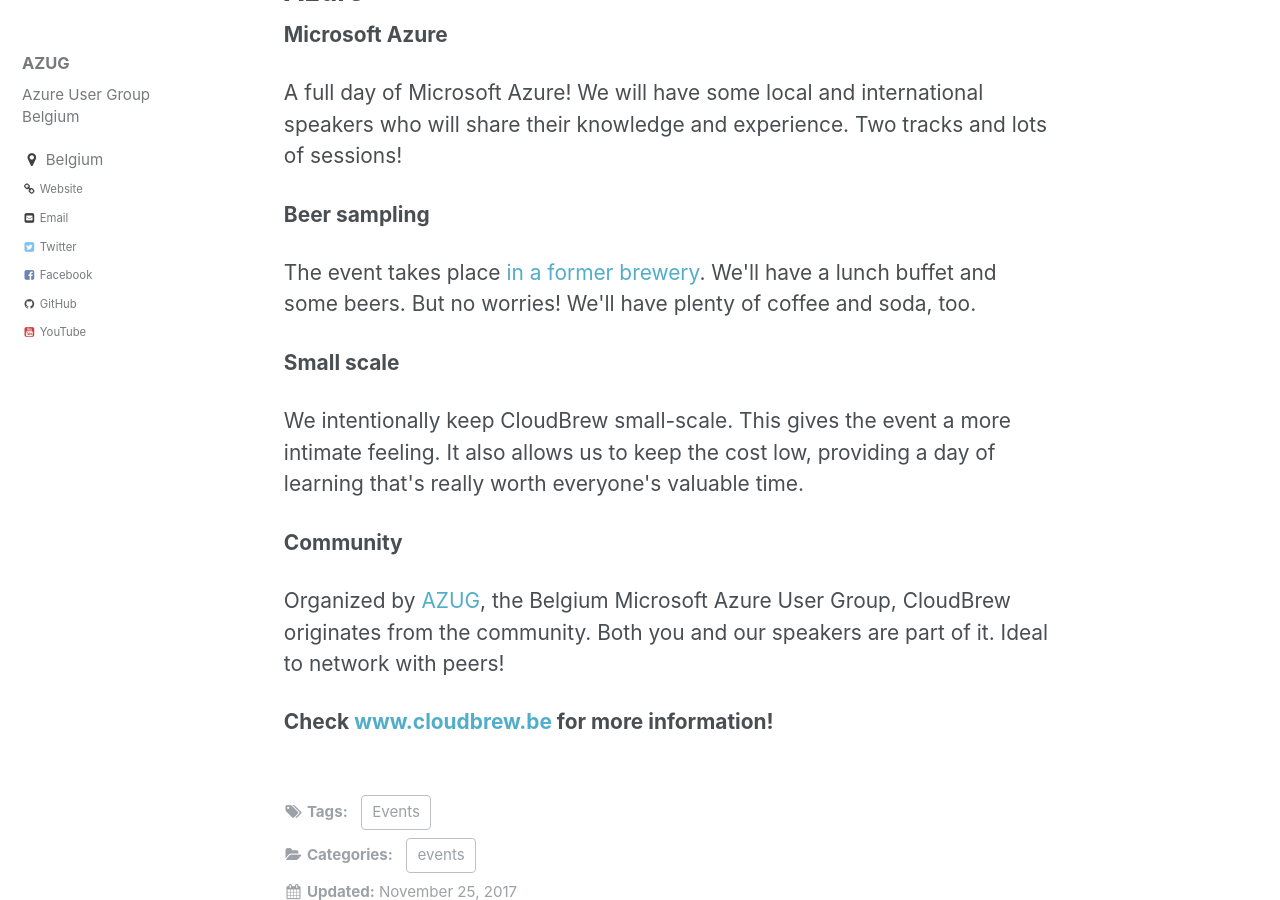
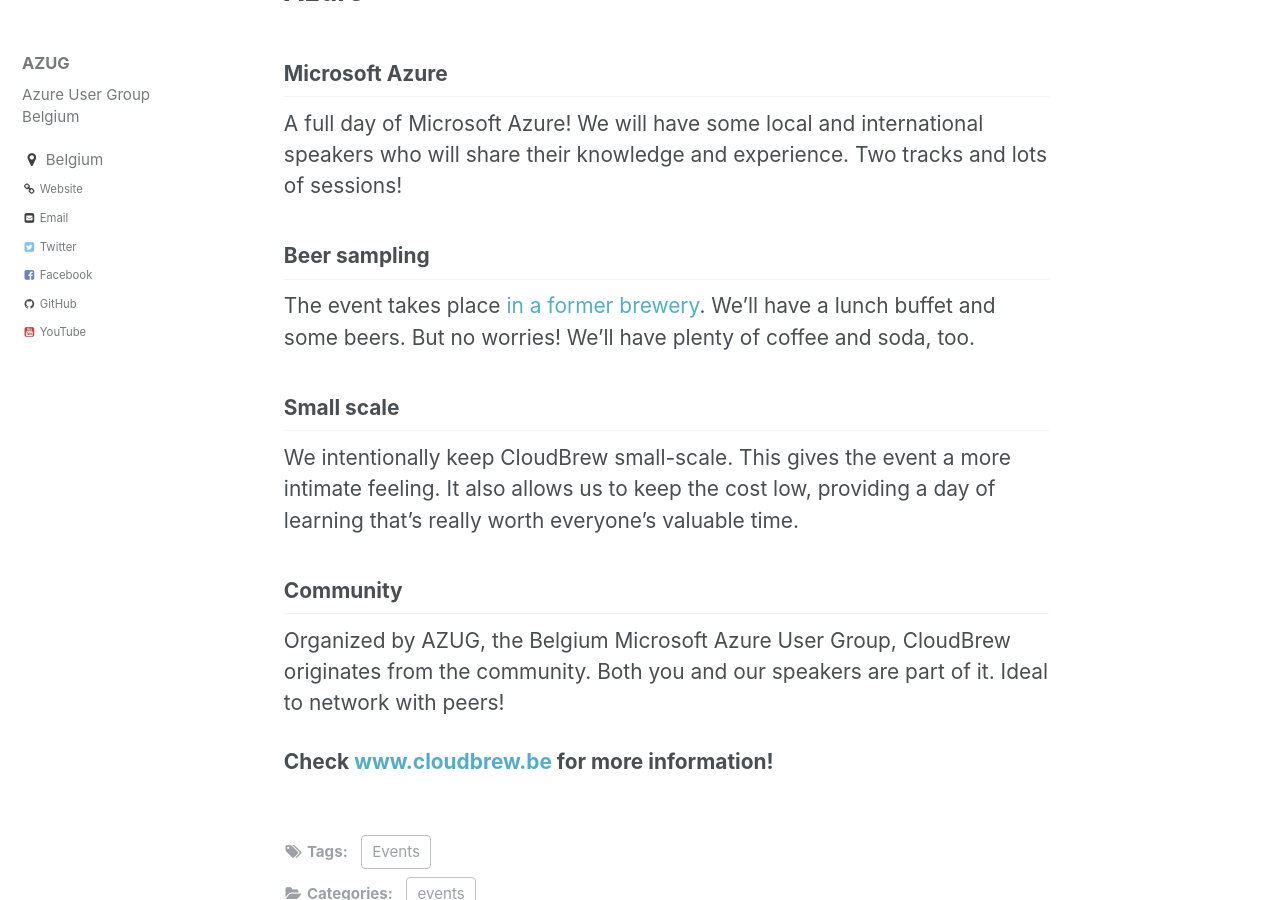
Before and after one commit to AzugBe/azugbe.github.io, a Jekyll site: the page built from _posts/events/2017-11-25---cloudbrew-2017---a-full-day-of-microsoft-azure.md, in a window 1280 px wide and 900 px high, scrolled down 259 px. Built offline with Jekyll 4.4.1, drawn with Linux system fonts in a browser that asks for light colours.

Commit message:
Markdownify CloudBrew 2017 (#21)
* Markdownify

* Remove closing tag

```diff
--- a/_posts/events/2017-11-25---cloudbrew-2017---a-full-day-of-microsoft-azure.md
+++ b/_posts/events/2017-11-25---cloudbrew-2017---a-full-day-of-microsoft-azure.md
@@ -13,12 +13,17 @@ redirect_from:
  - /events/2017-11-25---cloudbrew-2017---a-full-day-of-microsoft-azure.html
 ---
 
-<p><strong>Microsoft Azure</strong></p>
-<p>A full day of Microsoft Azure! We will have some local and international speakers who will share their knowledge and experience. Two tracks and lots of sessions!</p>
-<p><strong>Beer sampling</strong></p>
-<p>The event takes place <a href="http://lamot-mechelen.be/">in a former brewery</a>. We'll have a lunch buffet and some beers. But no worries! We'll have plenty of coffee and soda, too. </p>
-<p><strong>Small scale</strong></p>
-<p>We intentionally keep CloudBrew small-scale. This gives the event a more intimate feeling. It also allows us to keep the cost low, providing a day of learning that's really worth everyone's valuable time.</p>
-<p><strong>Community</strong></p>
-<p>Organized by <a href="/">AZUG</a>, the Belgium Microsoft Azure User Group, CloudBrew originates from the community. Both you and our speakers are part of it. Ideal to network with peers!</p>
-<p><strong>Check <a href="http://www.cloudbrew.be">www.cloudbrew.be</a> for more information!</strong></p>
+## Microsoft Azure
+A full day of Microsoft Azure! We will have some local and international speakers who will share their knowledge and experience. Two tracks and lots of sessions!
+
+## Beer sampling
+The event takes place <a href="http://lamot-mechelen.be/">in a former brewery</a>. We'll have a lunch buffet and some beers. But no worries! We'll have plenty of coffee and soda, too.
+
+## Small scale
+We intentionally keep CloudBrew small-scale. This gives the event a more intimate feeling. It also allows us to keep the cost low, providing a day of learning that's really worth everyone's valuable time.
+
+## Community
+
+Organized by AZUG, the Belgium Microsoft Azure User Group, CloudBrew originates from the community. Both you and our speakers are part of it. Ideal to network with peers!
+
+**Check <a href="http://www.cloudbrew.be">www.cloudbrew.be</a> for more information!**
```
